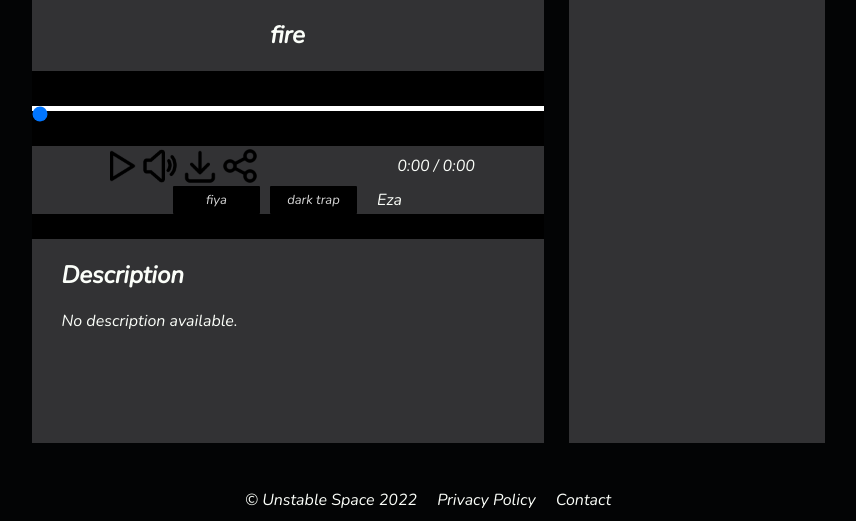
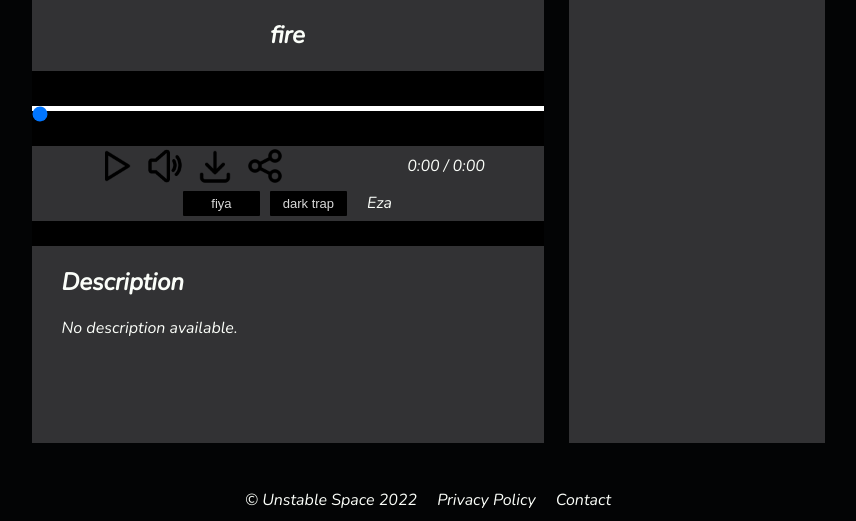
Before and after one commit to bmbson/Unstable-Space, a Django app: a page that uses unstablespace/main/templates/main/individualmix.html in a window 1280 px wide. Shown: the part 279-800 px from the top of the page, without its empty margins (212-1068 px from the left). Run offline with Django 4.2, Linux system fonts and the light colour scheme; data comes from the database, SQL or seed files in the repository; both versions use the stored data as it was after the commit.

Commit message:
finished?

```diff
--- a/unstablespace/main/static/main/individualmix.css
+++ b/unstablespace/main/static/main/individualmix.css
@@ -197,7 +197,8 @@ main {
 #controls {
     display: flex;
     flex-direction: row;
-    justify-content: space-between;
+    justify-content: space-around;
+    min-width: 200px;
 }
 
 #divider {
@@ -226,6 +227,8 @@ main {
     display: flex;
     flex-direction: row;
     gap: 10px;
+    margin-top: 5px;
+    margin-bottom: 5px;
 }
 
 #volume {
--- a/unstablespace/main/templates/main/individualmix.html
+++ b/unstablespace/main/templates/main/individualmix.html
@@ -31,9 +31,9 @@
                     <form id="tagForm" method="POST" action="/mixes">
                         {% csrf_token %}
                         {% if MixModel.tag2 != "" %}
-                        <div class="genreID" value="{{MixModel.tag2}}">{{MixModel.tag2}}</div>
+                        <button name="genre" class="genreID" value="{{MixModel.tag2}}">{{MixModel.tag2}}</button>
                         {% endif %}
-                        <div class="genreID" value="{{MixModel.tag1}}">{{MixModel.tag}}</div>
+                        <button name="genre" class="genreID" value="{{MixModel.tag1}}">{{MixModel.tag}}</button>
                     </form>
                     <div id="date">{{MixModel.date}}</div>
                     <div id="creator">{{MixModel.creator}}</div>
--- a/unstablespace/main/templates/main/mixes.html
+++ b/unstablespace/main/templates/main/mixes.html
@@ -39,7 +39,7 @@
         <li class='mixListItem'>
             <div class="audioStreamWrapper">
                 <audio class="audio" src="{{ MixModel.audio.url }}" id="{{ MixModel.id }}" state="paused"></audio>
-                <div class="audioStreamImage"><img src='{{ MixModel.image.url }}' class="thumbnailImage"></div>
+                <a class="titleLink" href="mixes/{{MixModel.title}}" target="_blank"> <div class="audioStreamImage"><img src='{{ MixModel.image.url }}' class="thumbnailImage"></div></a>
                 <div class="rightSide">
                     <div class="topBar">
                         <div class="playbackBar"><a class="titleLink" href="mixes/{{MixModel.title}}" target="_blank">{{MixModel.title}}</div></a>
--- a/unstablespace/main/views.py
+++ b/unstablespace/main/views.py
@@ -71,7 +71,6 @@ def privacyPolicy(request):
 
 def individualMix(request, mixName):
     reqMixModel = get_object_or_404(MixModel, title=mixName)
-
     trackList = Track.objects.filter(tracktomix__playlistId=reqMixModel.pk)
     context = {'MixModel':reqMixModel, 'trackList':trackList}
     return render(request, 'main/individualmix.html', context)
```
Also changed, not shown: unstablespace/main/static/main/mixes.css (+8 -0 lines), unstablespace/db.sqlite3.
